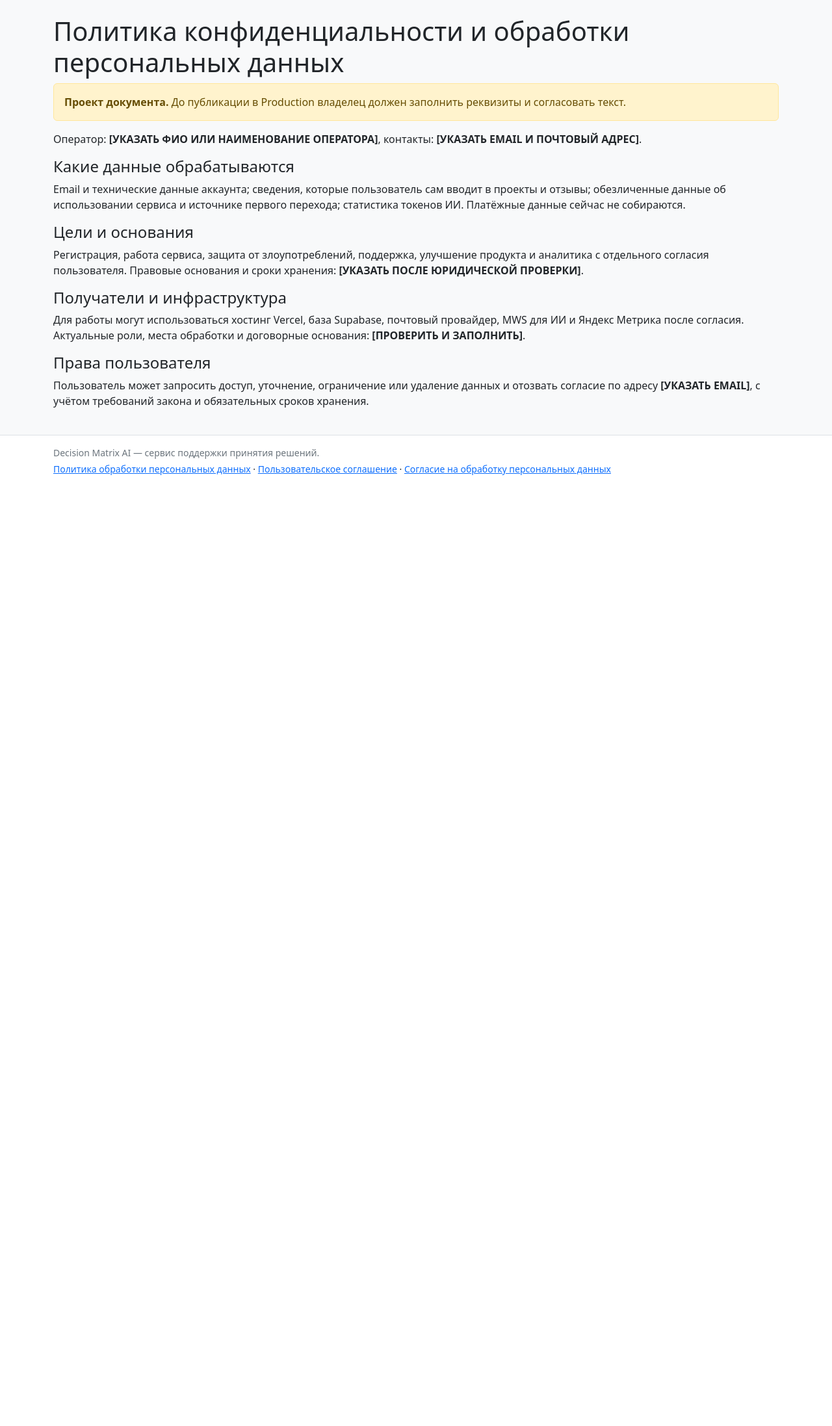
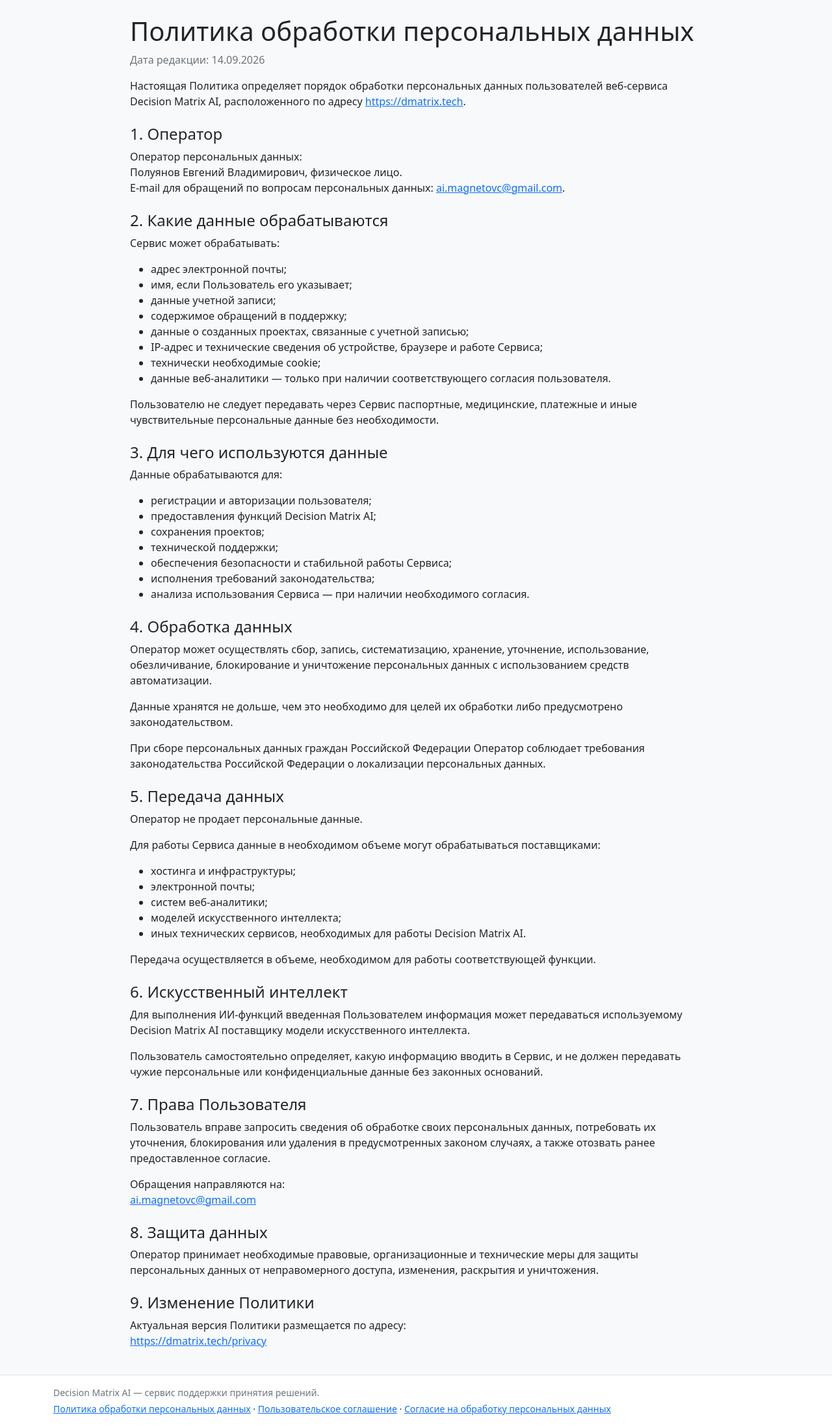
Before and after one commit to evpoluyanov/decision-matrix-ai, a FastAPI app: page /privacy in a window 1280 px wide. Shown: the part 56-2250 px from the top of the page at 65% size. Before the commit the page ends 787 px from the top, so only its background shows below. Run offline with FastAPI, Linux system fonts and the light colour scheme; some libraries are stand-ins or nearby versions.

Commit message:
Разместить юридические документы сайта

```diff
--- a/app/templates/privacy.html
+++ b/app/templates/privacy.html
@@ -1,12 +1,70 @@
 {% extends "base.html" %}
-{% block title %}Политика конфиденциальности — Decision Matrix AI{% endblock %}
+{% block title %}Политика обработки персональных данных — Decision Matrix AI{% endblock %}
 {% block metadata %}{% if canonical_url %}<link rel="canonical" href="{{ canonical_url }}/privacy">{% endif %}{% endblock %}
 {% block content %}
-<h1>Политика конфиденциальности и обработки персональных данных</h1>
-<div class="alert alert-warning"><strong>Проект документа.</strong> До публикации в Production владелец должен заполнить реквизиты и согласовать текст.</div>
-<p>Оператор: <strong>[УКАЗАТЬ ФИО ИЛИ НАИМЕНОВАНИЕ ОПЕРАТОРА]</strong>, контакты: <strong>[УКАЗАТЬ EMAIL И ПОЧТОВЫЙ АДРЕС]</strong>.</p>
-<h2 class="h4">Какие данные обрабатываются</h2><p>Email и технические данные аккаунта; сведения, которые пользователь сам вводит в проекты и отзывы; обезличенные данные об использовании сервиса и источнике первого перехода; статистика токенов ИИ. Платёжные данные сейчас не собираются.</p>
-<h2 class="h4">Цели и основания</h2><p>Регистрация, работа сервиса, защита от злоупотреблений, поддержка, улучшение продукта и аналитика с отдельного согласия пользователя. Правовые основания и сроки хранения: <strong>[УКАЗАТЬ ПОСЛЕ ЮРИДИЧЕСКОЙ ПРОВЕРКИ]</strong>.</p>
-<h2 class="h4">Получатели и инфраструктура</h2><p>Для работы могут использоваться хостинг Vercel, база Supabase, почтовый провайдер, MWS для ИИ и Яндекс Метрика после согласия. Актуальные роли, места обработки и договорные основания: <strong>[ПРОВЕРИТЬ И ЗАПОЛНИТЬ]</strong>.</p>
-<h2 class="h4">Права пользователя</h2><p>Пользователь может запросить доступ, уточнение, ограничение или удаление данных и отозвать согласие по адресу <strong>[УКАЗАТЬ EMAIL]</strong>, с учётом требований закона и обязательных сроков хранения.</p>
+<article class="mx-auto" style="max-width: 880px">
+    <h1>Политика обработки персональных данных</h1>
+    <p class="text-secondary">Дата редакции: {{ document_date }}</p>
+    <p>Настоящая Политика определяет порядок обработки персональных данных пользователей веб-сервиса Decision Matrix AI, расположенного по адресу <a href="https://dmatrix.tech">https://dmatrix.tech</a>.</p>
+
+    <h2 class="h4 mt-4">1. Оператор</h2>
+    <p>Оператор персональных данных:<br>Полуянов Евгений Владимирович, физическое лицо.<br>E-mail для обращений по вопросам персональных данных: <a href="mailto:ai.magnetovc@gmail.com">ai.magnetovc@gmail.com</a>.</p>
+
+    <h2 class="h4 mt-4">2. Какие данные обрабатываются</h2>
+    <p>Сервис может обрабатывать:</p>
+    <ul>
+        <li>адрес электронной почты;</li>
+        <li>имя, если Пользователь его указывает;</li>
+        <li>данные учетной записи;</li>
+        <li>содержимое обращений в поддержку;</li>
+        <li>данные о созданных проектах, связанные с учетной записью;</li>
+        <li>IP-адрес и технические сведения об устройстве, браузере и работе Сервиса;</li>
+        <li>технически необходимые cookie;</li>
+        <li>данные веб-аналитики — только при наличии соответствующего согласия пользователя.</li>
+    </ul>
+    <p>Пользователю не следует передавать через Сервис паспортные, медицинские, платежные и иные чувствительные персональные данные без необходимости.</p>
+
+    <h2 class="h4 mt-4">3. Для чего используются данные</h2>
+    <p>Данные обрабатываются для:</p>
+    <ul>
+        <li>регистрации и авторизации пользователя;</li>
+        <li>предоставления функций Decision Matrix AI;</li>
+        <li>сохранения проектов;</li>
+        <li>технической поддержки;</li>
+        <li>обеспечения безопасности и стабильной работы Сервиса;</li>
+        <li>исполнения требований законодательства;</li>
+        <li>анализа использования Сервиса — при наличии необходимого согласия.</li>
+    </ul>
+
+    <h2 class="h4 mt-4">4. Обработка данных</h2>
+    <p>Оператор может осуществлять сбор, запись, систематизацию, хранение, уточнение, использование, обезличивание, блокирование и уничтожение персональных данных с использованием средств автоматизации.</p>
+    <p>Данные хранятся не дольше, чем это необходимо для целей их обработки либо предусмотрено законодательством.</p>
+    <p>При сборе персональных данных граждан Российской Федерации Оператор соблюдает требования законодательства Российской Федерации о локализации персональных данных.</p>
+
+    <h2 class="h4 mt-4">5. Передача данных</h2>
+    <p>Оператор не продает персональные данные.</p>
+    <p>Для работы Сервиса данные в необходимом объеме могут обрабатываться поставщиками:</p>
+    <ul>
+        <li>хостинга и инфраструктуры;</li>
+        <li>электронной почты;</li>
+        <li>систем веб-аналитики;</li>
+        <li>моделей искусственного интеллекта;</li>
+        <li>иных технических сервисов, необходимых для работы Decision Matrix AI.</li>
+    </ul>
+    <p>Передача осуществляется в объеме, необходимом для работы соответствующей функции.</p>
+
+    <h2 class="h4 mt-4">6. Искусственный интеллект</h2>
+    <p>Для выполнения ИИ-функций введенная Пользователем информация может передаваться используемому Decision Matrix AI поставщику модели искусственного интеллекта.</p>
+    <p>Пользователь самостоятельно определяет, какую информацию вводить в Сервис, и не должен передавать чужие персональные или конфиденциальные данные без законных оснований.</p>
+
+    <h2 class="h4 mt-4">7. Права Пользователя</h2>
+    <p>Пользователь вправе запросить сведения об обработке своих персональных данных, потребовать их уточнения, блокирования или удаления в предусмотренных законом случаях, а также отозвать ранее предоставленное согласие.</p>
+    <p>Обращения направляются на:<br><a href="mailto:ai.magnetovc@gmail.com">ai.magnetovc@gmail.com</a></p>
+
+    <h2 class="h4 mt-4">8. Защита данных</h2>
+    <p>Оператор принимает необходимые правовые, организационные и технические меры для защиты персональных данных от неправомерного доступа, изменения, раскрытия и уничтожения.</p>
+
+    <h2 class="h4 mt-4">9. Изменение Политики</h2>
+    <p>Актуальная версия Политики размещается по адресу:<br><a href="https://dmatrix.tech/privacy">https://dmatrix.tech/privacy</a></p>
+</article>
 {% endblock %}
```
